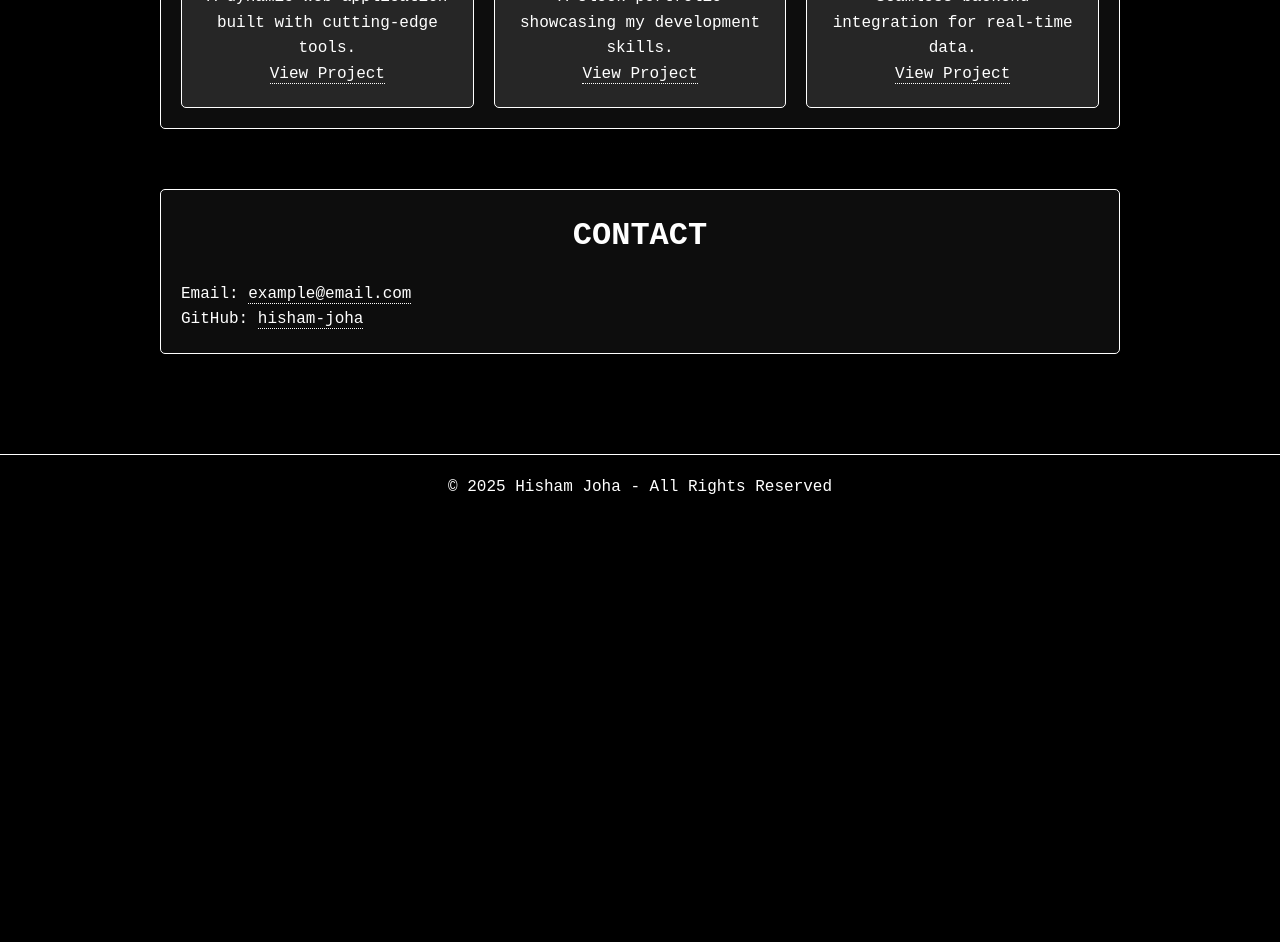
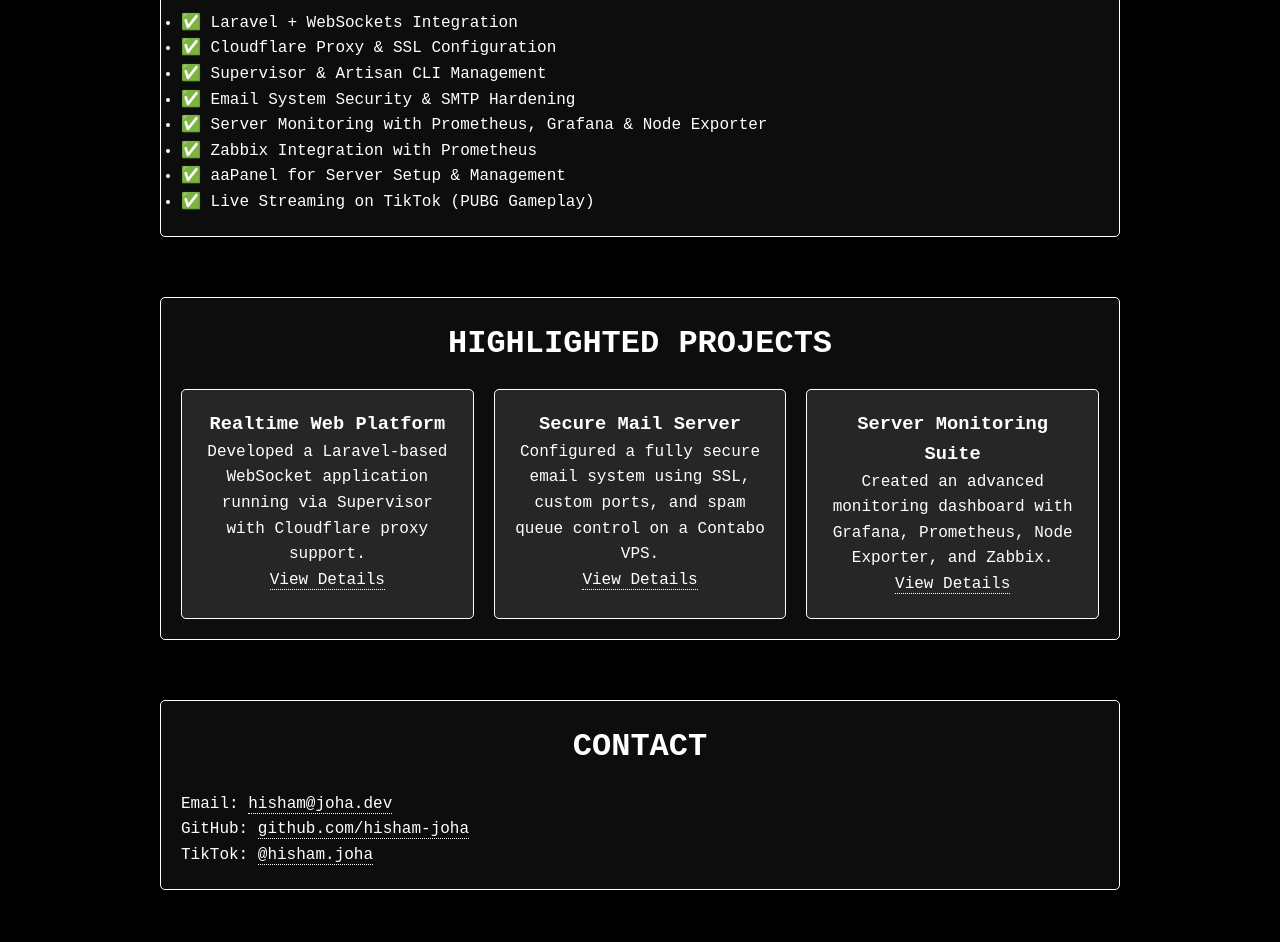
Before and after one commit to hisham-joha/hisham-joha.github.io, a plain HTML site: page index.html in a window 1280 px wide. Shown: the part 711-1653 px from the top of the page. Before the commit the page ends 1231 px from the top, so only its background shows below. Drawn offline with Linux system fonts and the light colour scheme.

Commit message:
Update index.html

```diff
--- a/index.html
+++ b/index.html
@@ -1,8 +1,8 @@
 <!DOCTYPE html>
 <html lang="en">
 <head>
-    <meta charset="UTF-8">
-    <meta name="viewport" content="width=device-width, initial-scale=1.0">
+  <meta charset="UTF-8" />
+  <meta name="viewport" content="width=device-width, initial-scale=1.0"/>
   <title>Hisham Joha - Spider Web Developer</title>
   <style>
     * {
@@ -17,7 +17,6 @@
       line-height: 1.6;
       overflow-x: hidden;
     }
-        /* Spider Web Background Effect */
     .web-bg {
       position: fixed;
       top: 0;
@@ -113,34 +112,49 @@
   <div class="container">
     <section class="about">
       <h2>About Me</h2>
-            <p>I’m Hisham Joha, a web developer weaving digital solutions with precision and creativity. Specializing in modern web technologies, I craft experiences that connect and inspire.</p>
+      <p>I’m Hisham Joha, a web developer with a deep focus on building scalable Laravel applications, securing server environments, and delivering real-time solutions. I specialize in Laravel, WebSockets, aaPanel server management, Cloudflare integrations, and modern monitoring using Grafana and Prometheus. I also stream PUBG content on TikTok and bring energy to every digital space I touch.</p>
+    </section>
+
+    <section class="skills">
+      <h2>Skills & Experience</h2>
+      <ul>
+        <li>✅ Laravel + WebSockets Integration</li>
+        <li>✅ Cloudflare Proxy & SSL Configuration</li>
+        <li>✅ Supervisor & Artisan CLI Management</li>
+        <li>✅ Email System Security & SMTP Hardening</li>
+        <li>✅ Server Monitoring with Prometheus, Grafana & Node Exporter</li>
+        <li>✅ Zabbix Integration with Prometheus</li>
+        <li>✅ aaPanel for Server Setup & Management</li>
+        <li>✅ Live Streaming on TikTok (PUBG Gameplay)</li>
+      </ul>
     </section>
 
     <section class="projects">
-            <h2>Projects</h2>
+      <h2>Highlighted Projects</h2>
       <div class="projects-grid">
         <div class="project-card">
-                    <h3>Web App 1</h3>
-                    <p>A dynamic web application built with cutting-edge tools.</p>
-                    <a href="#">View Project</a>
+          <h3>Realtime Web Platform</h3>
+          <p>Developed a Laravel-based WebSocket application running via Supervisor with Cloudflare proxy support.</p>
+          <a href="#">View Details</a>
         </div>
         <div class="project-card">
-                    <h3>Portfolio Site</h3>
-                    <p>A sleek portfolio showcasing my development skills.</p>
-                    <a href="#">View Project</a>
+          <h3>Secure Mail Server</h3>
+          <p>Configured a fully secure email system using SSL, custom ports, and spam queue control on a Contabo VPS.</p>
+          <a href="#">View Details</a>
         </div>
         <div class="project-card">
-                    <h3>API Integration</h3>
-                    <p>Seamless backend integration for real-time data.</p>
-                    <a href="#">View Project</a>
+          <h3>Server Monitoring Suite</h3>
+          <p>Created an advanced monitoring dashboard with Grafana, Prometheus, Node Exporter, and Zabbix.</p>
+          <a href="#">View Details</a>
         </div>
       </div>
     </section>
 
     <section class="contact">
       <h2>Contact</h2>
-            <p>Email: <a href="mailto:example@email.com">example@email.com</a></p>
-            <p>GitHub: <a href="https://github.com/hisham-joha">hisham-joha</a></p>
+      <p>Email: <a href="mailto:h.joha@mnbaladna.com">hisham@joha.dev</a></p>
+      <p>GitHub: <a href="https://github.com/hisham-joha" target="_blank">github.com/hisham-joha</a></p>
+      <p>TikTok: <a href="https://www.tiktok.com/@hishamjoha" target="_blank">@hisham.joha</a></p>
     </section>
   </div>
 
```
Lines whose indentation alone changed are shown as unchanged.
